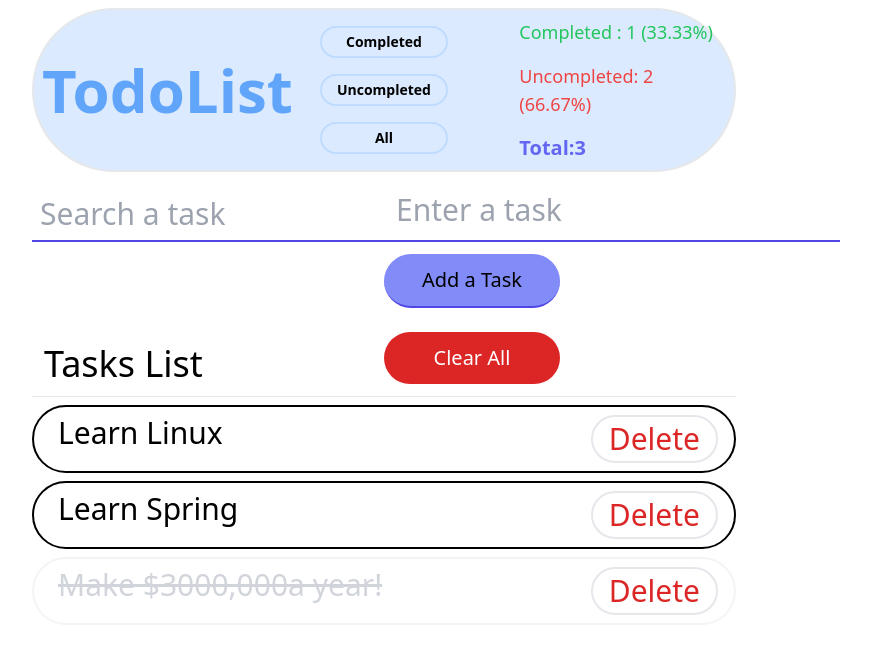
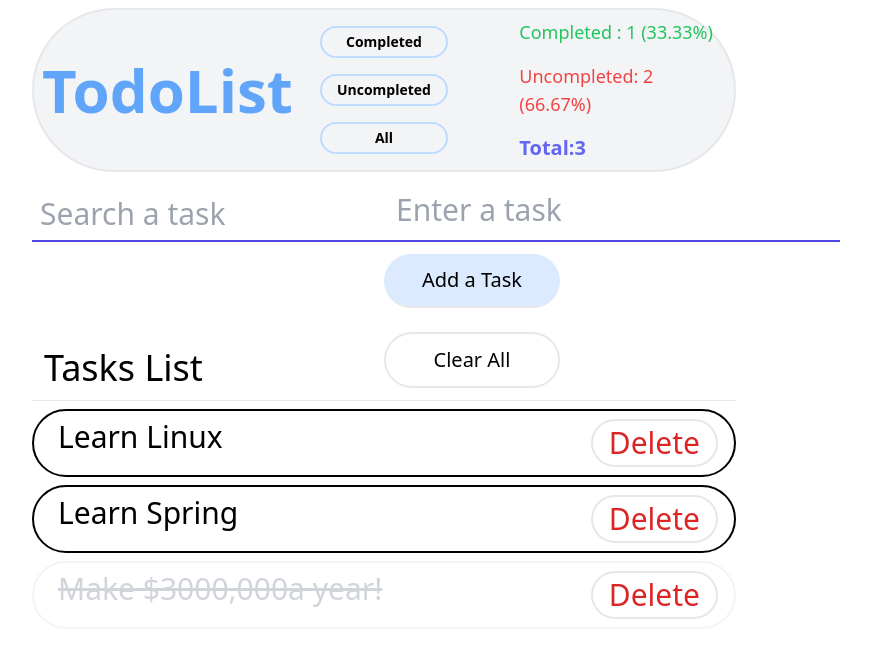
Before and after one commit to dalytekam/todolist4, a React (Create React App) app: page / in a window 1280 px wide. Shown: the top 658 px of the page, without its empty margins (256-1127 px from the left). Built offline with nearby package versions, Linux system fonts and the light colour scheme.

Commit message:
Navbar background changed

```diff
--- a/src/components/Navbar.jsx
+++ b/src/components/Navbar.jsx
@@ -19,7 +19,7 @@ if(item.classList.contains("bg-blue-300")){
   item.classList.remove("bg-blue-300");}
 })};
   return (
-    <nav className="grid grid-cols-3 gap-4 items-center border-2 my-2 h-38 bg-blue-100 rounded-full ">
+    <nav className="grid grid-cols-3 gap-4 items-center border-2 my-2 h-38 bg-gray-100 rounded-full ">
       <div className="col-span-1 ">
         <h2 className="text-center px-2 text-6xl font-bold text-blue-400">TodoList</h2>
       </div>
--- a/src/components/TodoContainer.jsx
+++ b/src/components/TodoContainer.jsx
@@ -37,7 +37,7 @@ const TodoContainer = () => {
         <div className="text-4xl p-3 self-end  ">Tasks List</div>
         <div>
           <button
-            className="text-xl bg-red-600 p-3 text-white my-3 w-44 rounded-full"
+            className="text-xl hover:bg-red-600 hover:text-white border-2 p-3  my-3 w-44 rounded-full"
             onClick={() => dispatch(deleteTodos())}
           >
             Clear All
--- a/src/components/TodoForm.jsx
+++ b/src/components/TodoForm.jsx
@@ -37,7 +37,7 @@ const TodoForm = () => {
             className="text-3xl border-b-2 border-indigo-600 outline-none p-3"
           />
           <button
-            className=" my-3 bg-indigo-400 border-b-2 border-indigo-600 text-xl p-3 w-44 rounded-full"
+            className=" my-3 bg-blue-100 border-b-2 text-xl p-3 w-44 rounded-full"
             type="submit"
           >
             Add a Task
--- a/src/components/TodoItem.jsx
+++ b/src/components/TodoItem.jsx
@@ -21,13 +21,14 @@ const TodoItem = ({ id, text, completed }) => {
           : "line-through text-gray-300 ml-2"
       }>{text}</p>
       </div>
-      <div className ={!completed ?" grid  justify-items-end":"last:grid  justify-items-end"}>
+      <div className ={!completed ?" grid justify-items-end ":"grid  justify-items-end"}>
         <button
           className="text-red-600 border-2 px-4 py-1 rounded-full hover:bg-red-600 hover:text-white"
           onClick={() => dispatch(deleteTodo(id))}
         >
           Delete
         </button>
+
       </div>
     </div>
   );
```
